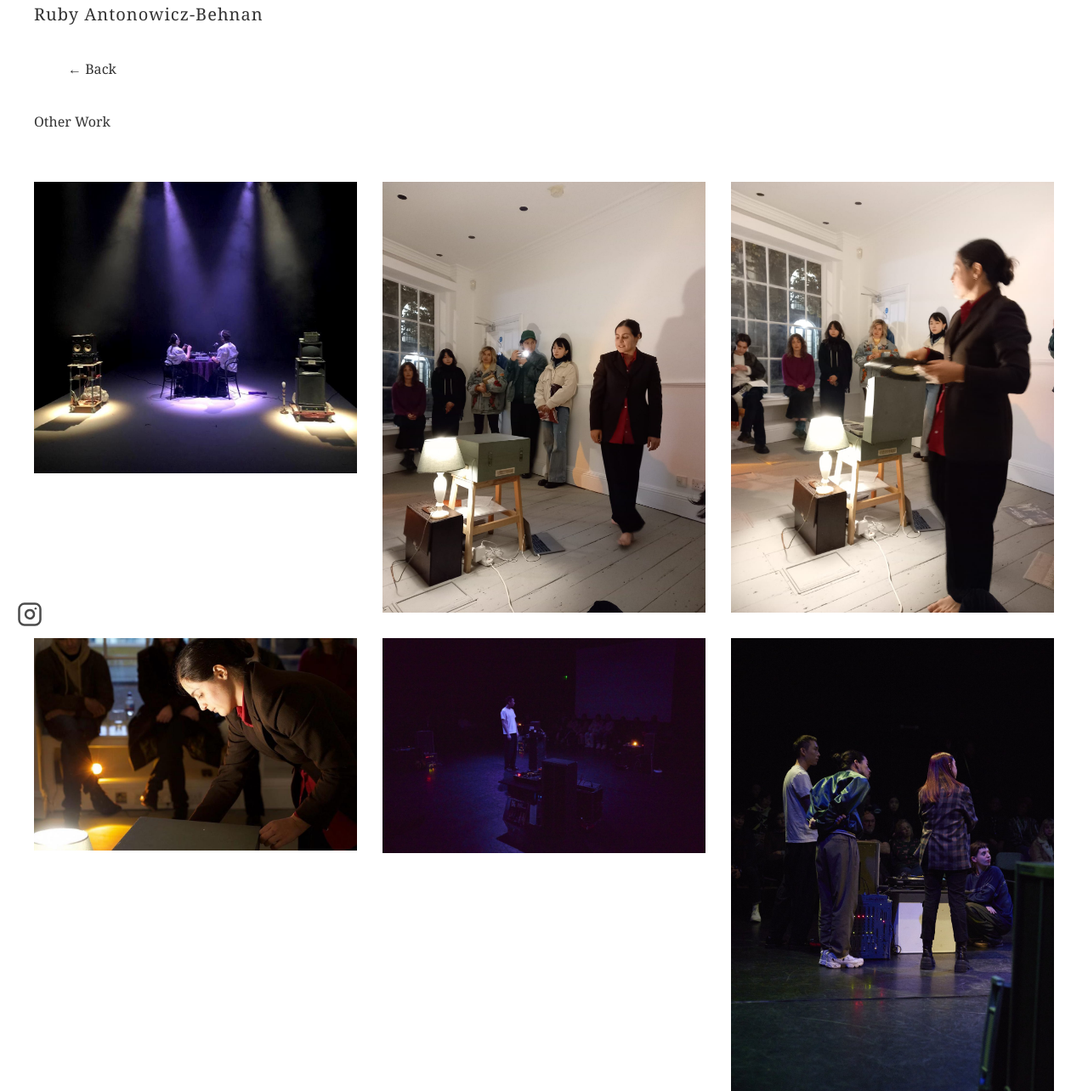
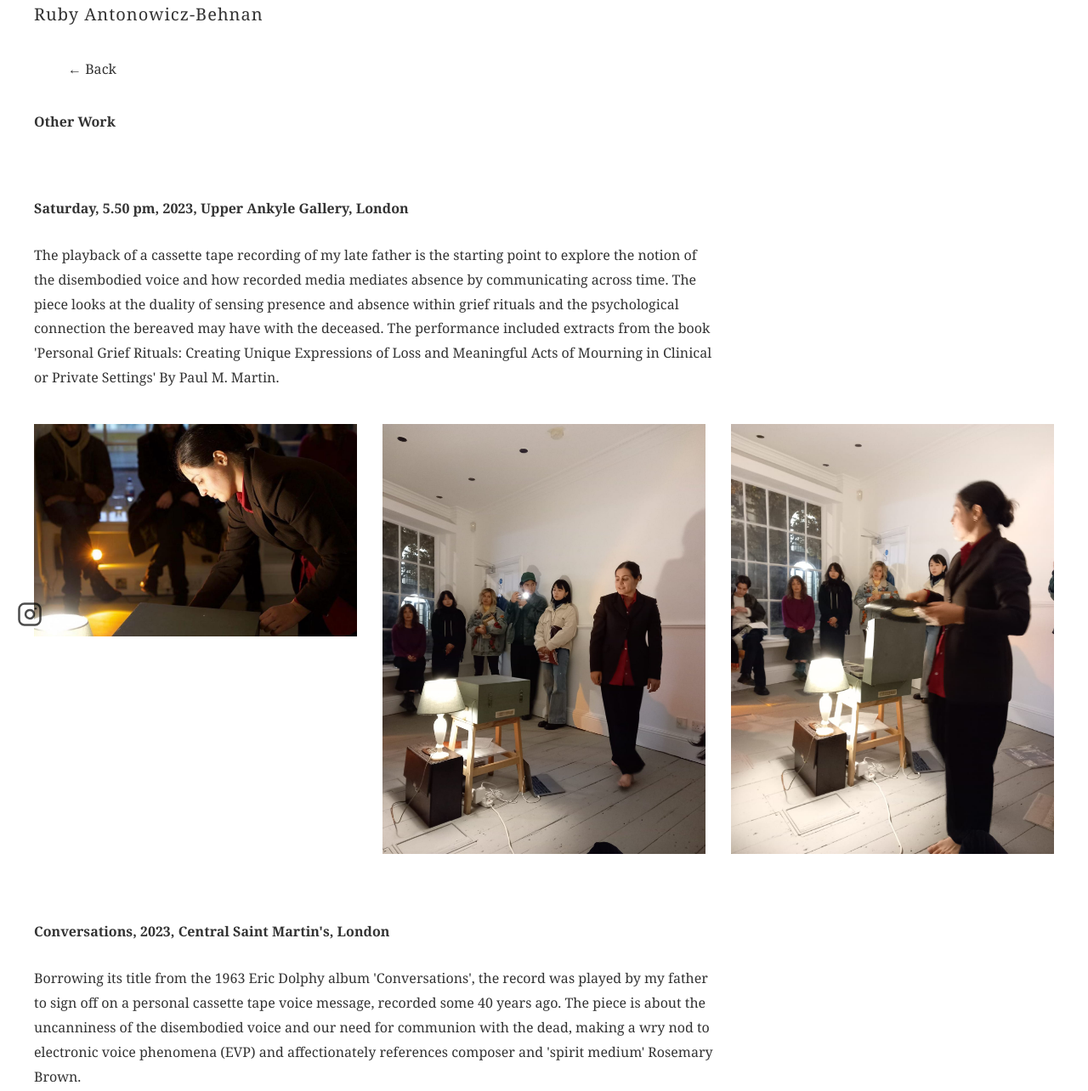
Before and after one commit to ollielj-boop/rubyantonowiczbehnan, a plain HTML site: page project4.html in a window 1280 px wide. Shown: the part 37-1321 px from the top of the page at 85% size. Drawn offline with Linux system fonts and the light colour scheme.

Commit message:
Add files via upload

```diff
--- a/project4.html
+++ b/project4.html
@@ -15,6 +15,24 @@
 
     <h2 class="project-title">Other Work</h2>
 
+    <h3 class="sub-project-title">Saturday, 5.50 pm, 2023, Upper Ankyle Gallery, London</h3>
+
+    <div class="project-description">
+        <p>The playback of a cassette tape recording of my late father is the starting point to explore the notion of the disembodied voice and how recorded media mediates absence by communicating across time. The piece looks at the duality of sensing presence and absence within grief rituals and the psychological connection the bereaved may have with the deceased. The performance included extracts from the book 'Personal Grief Rituals: Creating Unique Expressions of Loss and Meaningful Acts of Mourning in Clinical or Private Settings' By Paul M. Martin.</p>
+    </div>
+
+    <div class="image-grid">
+        <img src="images/other04.jpg" alt="Saturday, 5.50 pm" onclick="openLightbox(this)">
+        <img src="images/other02.jpg" alt="Saturday, 5.50 pm" onclick="openLightbox(this)">
+        <img src="images/other03.jpg" alt="Saturday, 5.50 pm" onclick="openLightbox(this)">
+    </div>
+
+    <h3 class="sub-project-title">Conversations, 2023, Central Saint Martin's, London</h3>
+
+    <div class="project-description">
+        <p>Borrowing its title from the 1963 Eric Dolphy album 'Conversations', the record was played by my father to sign off on a personal cassette tape voice message, recorded some 40 years ago. The piece is about the uncanniness of the disembodied voice and our need for communion with the dead, making a wry nod to electronic voice phenomena (EVP) and affectionately references composer and 'spirit medium' Rosemary Brown.</p>
+    </div>
+
     <div class="image-grid">
         <img src="images/other01.jpg" alt="Other Work" onclick="openLightbox(this)">
         <img src="images/other02.jpg" alt="Other Work" onclick="openLightbox(this)">
@@ -26,7 +44,20 @@
         <img src="images/other08.jpg" alt="Other Work" onclick="openLightbox(this)">
         <img src="images/other09.jpg" alt="Other Work" onclick="openLightbox(this)">
         <img src="images/other10.jpg" alt="Other Work" onclick="openLightbox(this)">
-        <img src="images/other11.jpg" alt="Other Work" onclick="openLightbox(this)">
+    <div class="image-grid">
+        <img src="images/other01.jpg" alt="Conversations" onclick="openLightbox(this)">
+        <img src="images/other05.jpg" alt="Conversations" onclick="openLightbox(this)">
+        <img src="images/other06.jpg" alt="Conversations" onclick="openLightbox(this)">
+        <img src="images/other07.jpg" alt="Conversations" onclick="openLightbox(this)">
+        <img src="images/other08.jpg" alt="Conversations" onclick="openLightbox(this)">
+        <img src="images/other09.jpg" alt="Conversations" onclick="openLightbox(this)">
+        <img src="images/other10.jpg" alt="Conversations" onclick="openLightbox(this)">
+        <img src="images/other11.jpg" alt="Conversations" onclick="openLightbox(this)">
+    </div>
+
+    <div class="external-links">
+        <a href="https://soundcloud.com/user-95991181/tracks" target="_blank">SoundCloud</a>
+        <a href="https://vimeo.com/library" target="_blank">Vimeo</a>
     </div>
 
     <!-- Lightbox -->
--- a/style.css
+++ b/style.css
@@ -63,7 +63,15 @@ header h1 {
     text-align: left;
     margin-bottom: 60px;
     font-size: 16px;
-    font-weight: 400;
+    font-weight: bold;
+}
+
+.sub-project-title {
+    text-align: left;
+    margin-top: 80px;
+    margin-bottom: 30px;
+    font-size: 16px;
+    font-weight: bold;
 }
 
 .project-description {
@@ -75,6 +83,23 @@ header h1 {
 .project-description p {
     font-size: 16px;
     margin-bottom: 20px;
+}
+
+.external-links {
+    margin: 40px 0;
+    display: flex;
+    gap: 30px;
+}
+
+.external-links a {
+    font-size: 16px;
+    color: #333;
+    text-decoration: underline;
+    transition: opacity 0.3s ease;
+}
+
+.external-links a:hover {
+    opacity: 0.5;
 }
 
 .video-container {
```
Also changed, not shown: project1b.html (+12 -0 lines).
